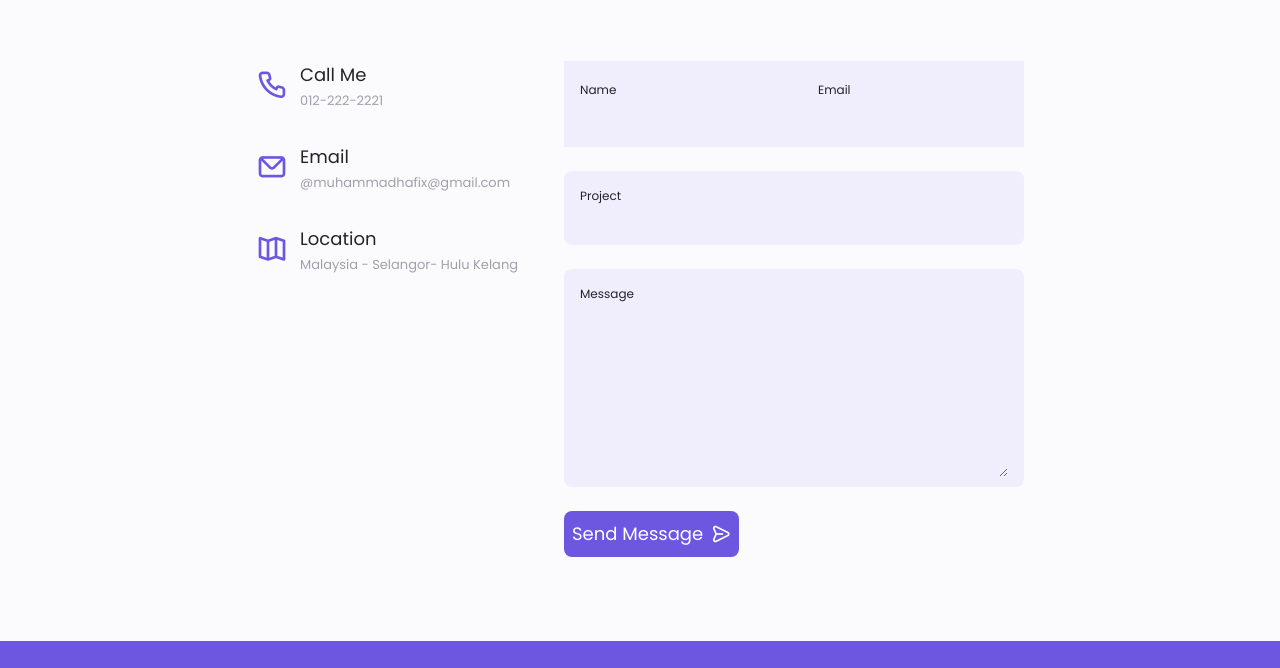
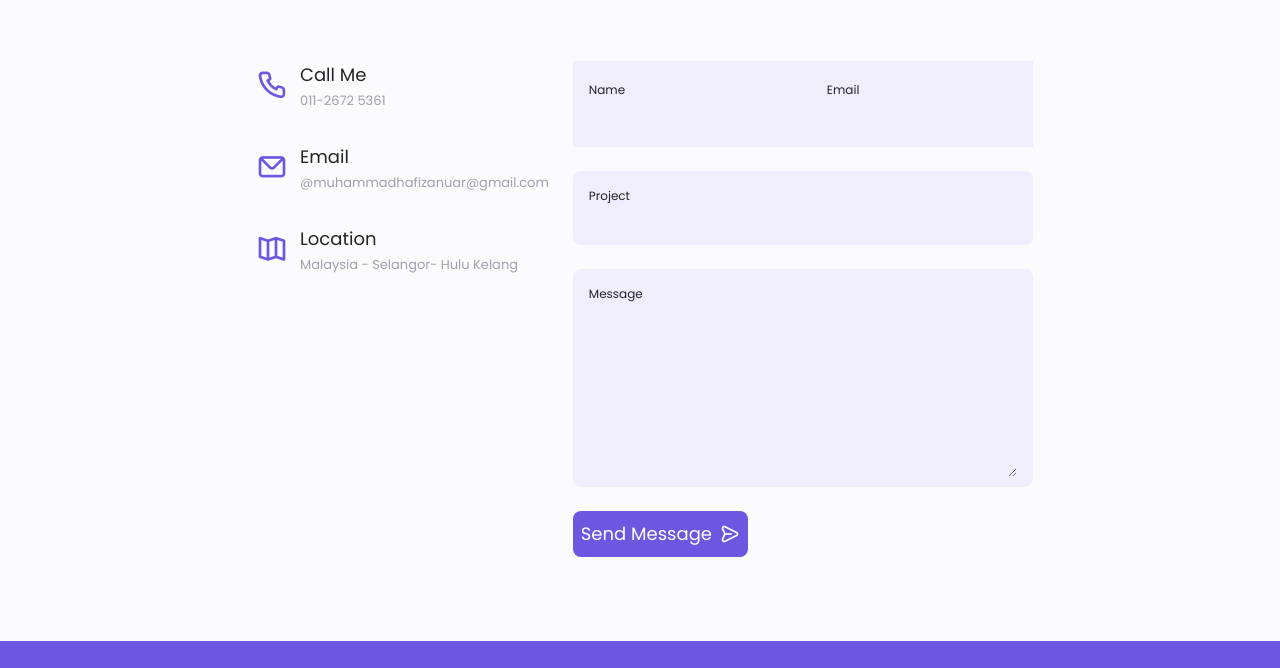
Before and after one commit to MHafizAnuar/MHafizAnuar.github.io, a plain HTML site: page index.html in a window 1280 px wide. Shown: the part 4147-4815 px from the top of the page. Drawn offline with nearby package versions, Linux system fonts and the light colour scheme; files whose address does not match are found by name.

Commit message:
Update index.html

```diff
--- a/index.html
+++ b/index.html
@@ -674,7 +674,7 @@
                                 Call Me
                             </h3>
 
-                            <span class="contact_subtittle">012-222-2221</span>
+                            <span class="contact_subtittle">011-2672 5361</span>
                         </div>
                     </div>
 
@@ -686,7 +686,7 @@
                                 Email
                             </h3>
 
-                            <span class="contact_subtittle">@muhammadhafix@gmail.com</span>
+                            <span class="contact_subtittle">@muhammadhafizanuar@gmail.com</span>
                         </div>
                     </div>
 
```
